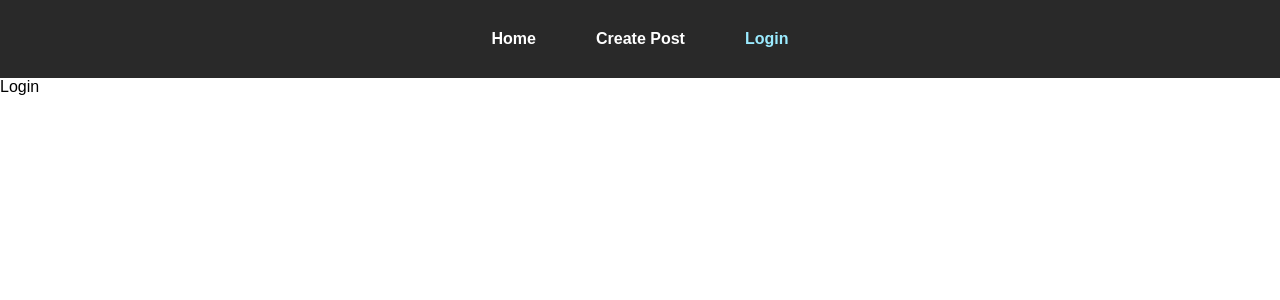
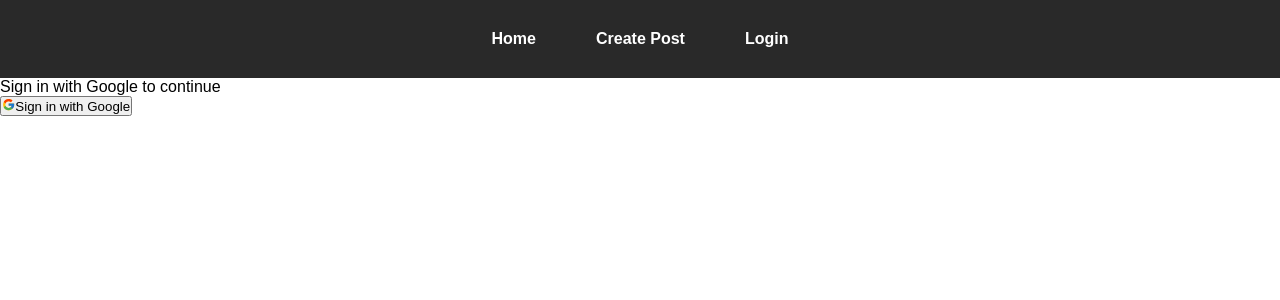
Before and after one commit to mirayatech/Blog-App, a React (Vite) app: page /login in a window 1280 px wide. Shown: the top 300 px of the page. Built offline with nearby package versions, Linux system fonts and the light colour scheme; no server answers.

Commit message:
feat: user able to signing in with google

```diff
--- a/src/App.tsx
+++ b/src/App.tsx
@@ -3,15 +3,17 @@ import { Home } from "./pages/Home";
 import { Login } from "./pages/Login";
 import { CreatePost } from "./pages/CreatePost";
 import { Navbar } from "./component/Navbar";
+import { useState } from "react";
 
 export function App() {
+  const [isAuth, setIsAuth] = useState<boolean>(false);
   return (
     <Router>
-      <Navbar />
+      <Navbar isAuth={isAuth} />
       <Routes>
         <Route path="/" element={<Home />} />
         <Route path="/createpost" element={<CreatePost />} />
-        <Route path="/login" element={<Login />} />
+        <Route path="/login" element={<Login setIsAuth={setIsAuth} />} />
       </Routes>
     </Router>
   );
--- a/src/component/Navbar.tsx
+++ b/src/component/Navbar.tsx
@@ -1,44 +1,19 @@
 import { NavLink } from "react-router-dom";
 import "../styles/navbar.css";
-export function Navbar() {
+type NavbarProps = {
+  isAuth: boolean;
+};
+
+export function Navbar({ isAuth }: NavbarProps) {
   return (
     <nav>
-      <NavLink
-        style={({ isActive }) =>
-          isActive
-            ? {
-                color: "#9bebff",
-              }
-            : { color: "#fff" }
-        }
-        to="/"
-      >
-        Home
-      </NavLink>
-      <NavLink
-        style={({ isActive }) =>
-          isActive
-            ? {
-                color: "#9bebff",
-              }
-            : { color: "#fff" }
-        }
-        to="/createpost"
-      >
-        Create Post
-      </NavLink>
-      <NavLink
-        style={({ isActive }) =>
-          isActive
-            ? {
-                color: "#9bebff",
-              }
-            : { color: "#fff" }
-        }
-        to="/login"
-      >
-        Login
-      </NavLink>
+      <NavLink to="/">Home</NavLink>
+      <NavLink to="/createpost">Create Post</NavLink>
+      {!isAuth ? (
+        <NavLink to="/login">Login</NavLink>
+      ) : (
+        <button>Log Out</button>
+      )}
     </nav>
   );
 }
--- a/src/pages/Login.tsx
+++ b/src/pages/Login.tsx
@@ -1,3 +1,31 @@
-export function Login() {
-  return <div>Login</div>;
+import { FcGoogle } from "react-icons/fc";
+import { auth, provider } from "../firebase-config";
+import { signInWithPopup } from "firebase/auth";
+import { useNavigate } from "react-router-dom";
+
+type LoginProps = {
+  setIsAuth: any;
+};
+
+export function Login({ setIsAuth }: LoginProps) {
+  let navigate = useNavigate();
+
+  const signInWithGoogle = () => {
+    signInWithPopup(auth, provider).then((result) => {
+      localStorage.setItem("isAuth", true);
+      setIsAuth(true);
+
+      navigate("/");
+    });
+  };
+
+  return (
+    <div className="login-page">
+      <p>Sign in with Google to continue </p>
+      <button className="login__button" onClick={signInWithGoogle}>
+        <FcGoogle />
+        Sign in with Google
+      </button>
+    </div>
+  );
 }
```
